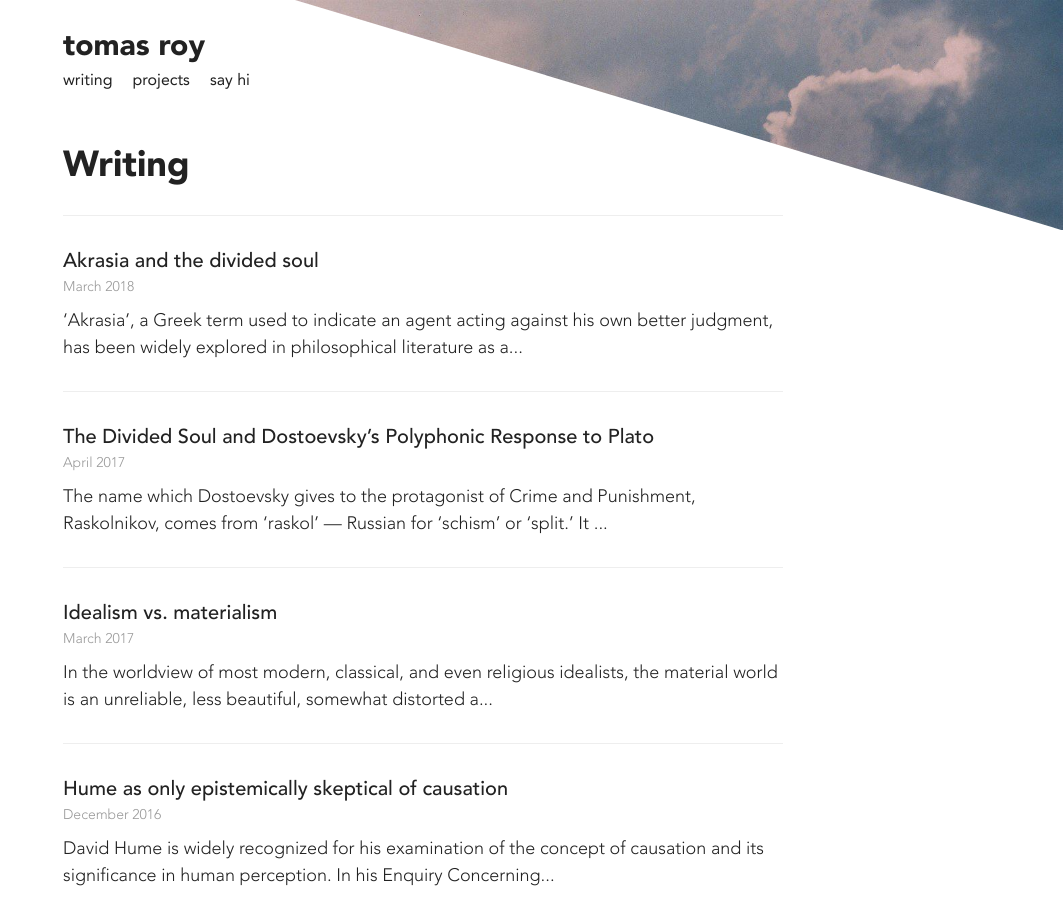
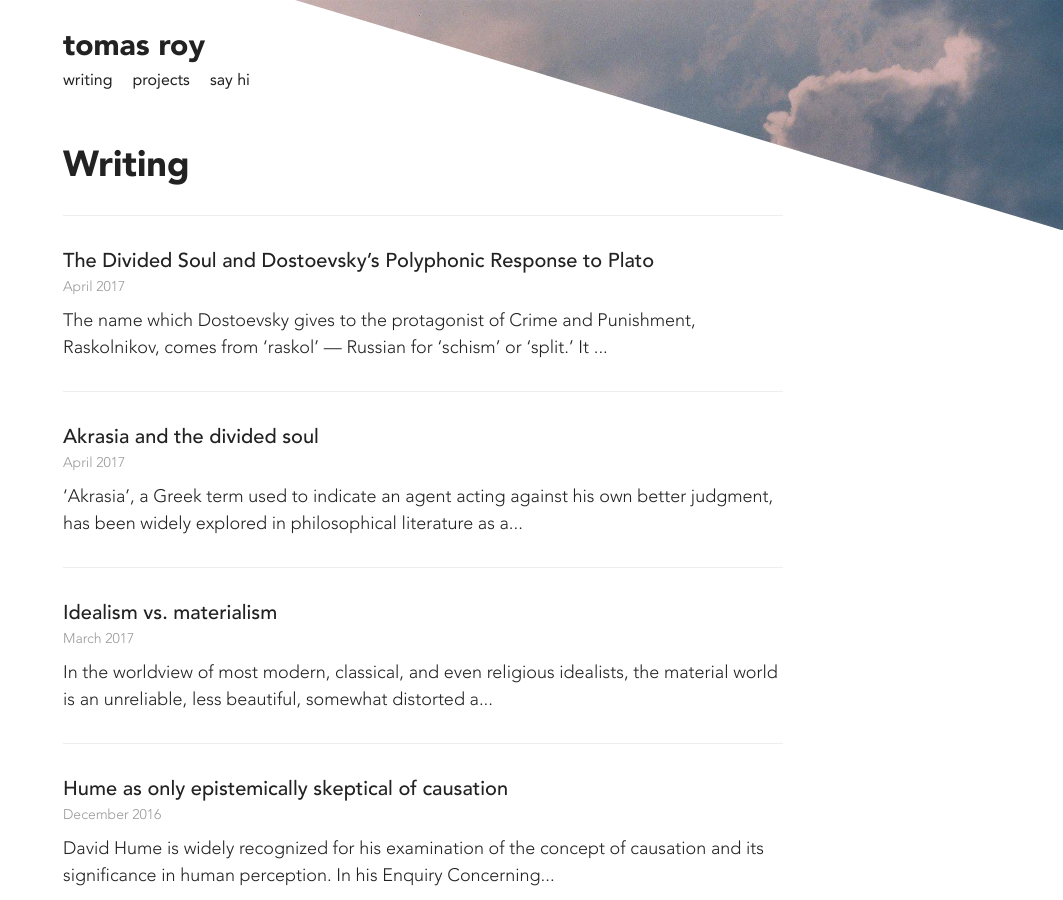
Before and after one commit to minicreative/tomasroy.com, a Jekyll site: the page built from writing.md, in a window 1280 px wide and 900 px high. Shown: the whole window, without its empty margins (217-1280 px from the left). Built offline with Jekyll 4.4.1, drawn with Linux system fonts in a browser that asks for light colours.

Commit message:
Updated Akrasia And The Divided Soul

```diff
--- a/_writing/akrasia-and-the-divided-soul.markdown
+++ b/_writing/akrasia-and-the-divided-soul.markdown
@@ -1,6 +1,6 @@
 ---
 title: Akrasia and the divided soul
-date: 2018-03-07 15:34:00 -05:00
+date: 2017-04-19 15:34:00 -04:00
 ---
 
 ‘Akrasia’, a Greek term used to indicate an agent acting against his own better judgment, has been widely explored in philosophical literature as an example of human irrationality. In what can be considered the beginning of this exploration, the Socratic dialogue *Protagoras*, Plato suggests that akrasia is impossible, but later ancient and contemporary literature continues to discuss akrasia as a prevalent phenomenon that should be better understood. Donald Davidson, in a paper entitled “How Is Weakness of the Will Possible?,” concludes that akrasia is indeed possible, but should ultimately be considered irrational. Using Plato’s conception of the divided soul in the *Republic *as a basis for my own interpretation, I suggest that in order to reach a proper understanding of akrasia we should take into account the possibility of mental fragmentation, and I intend to demonstrate how, within the fragmented mind, akratic action is impossible. In this paper I will clarify the particular phenomenon which I understand ‘akrasia’ to indicate, discuss Plato’s and Davidson’s contributions to the dialogue concerning this particular phenomenon, propose a schema for fragmentation that I believe appropriately accounts for human cognition, demonstrate why this schema renders akrasia impossible, and present reasons why fragmentation, rather than akrasia, is a more appropriate explanation of the behavior of individuals that we are tempted to describe as weak-willed.
```
